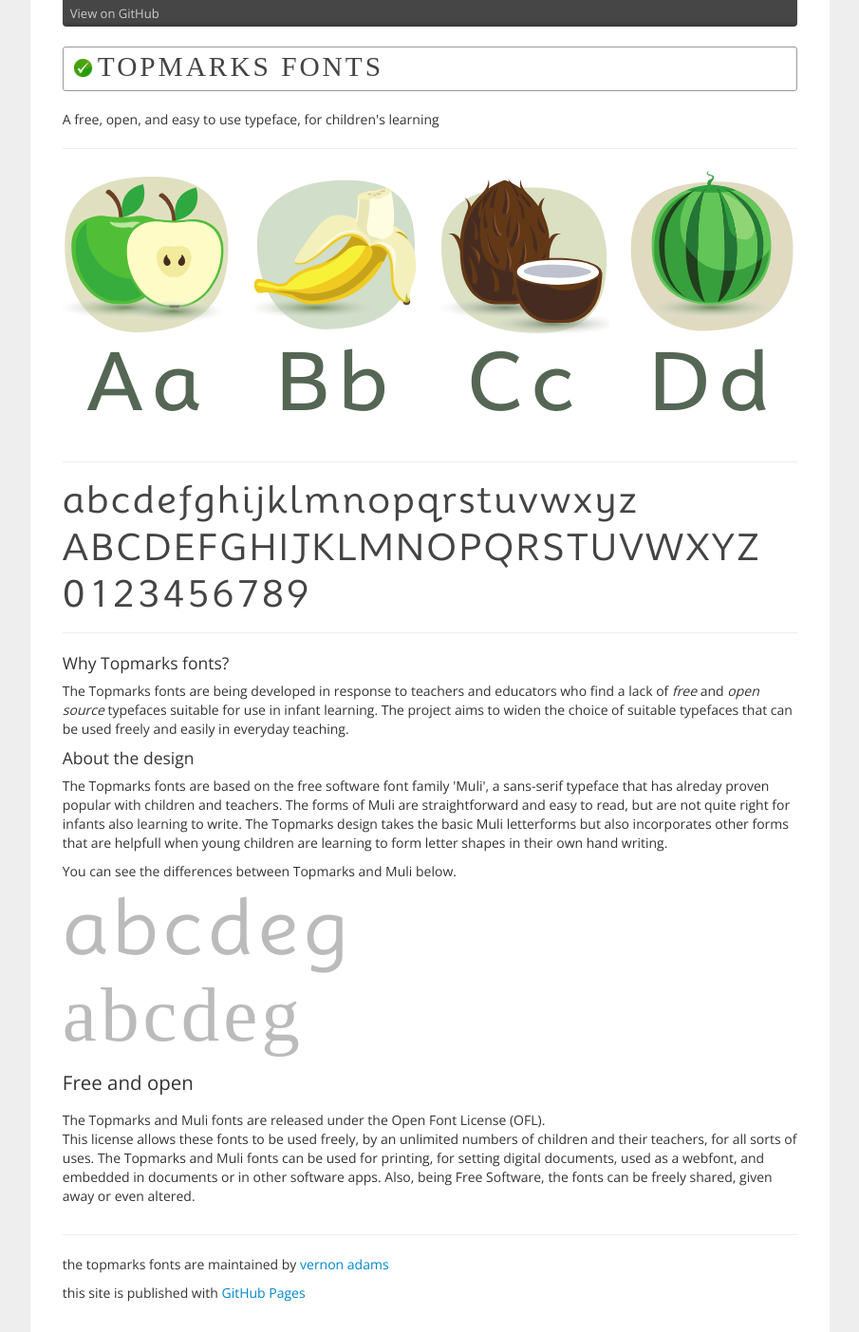
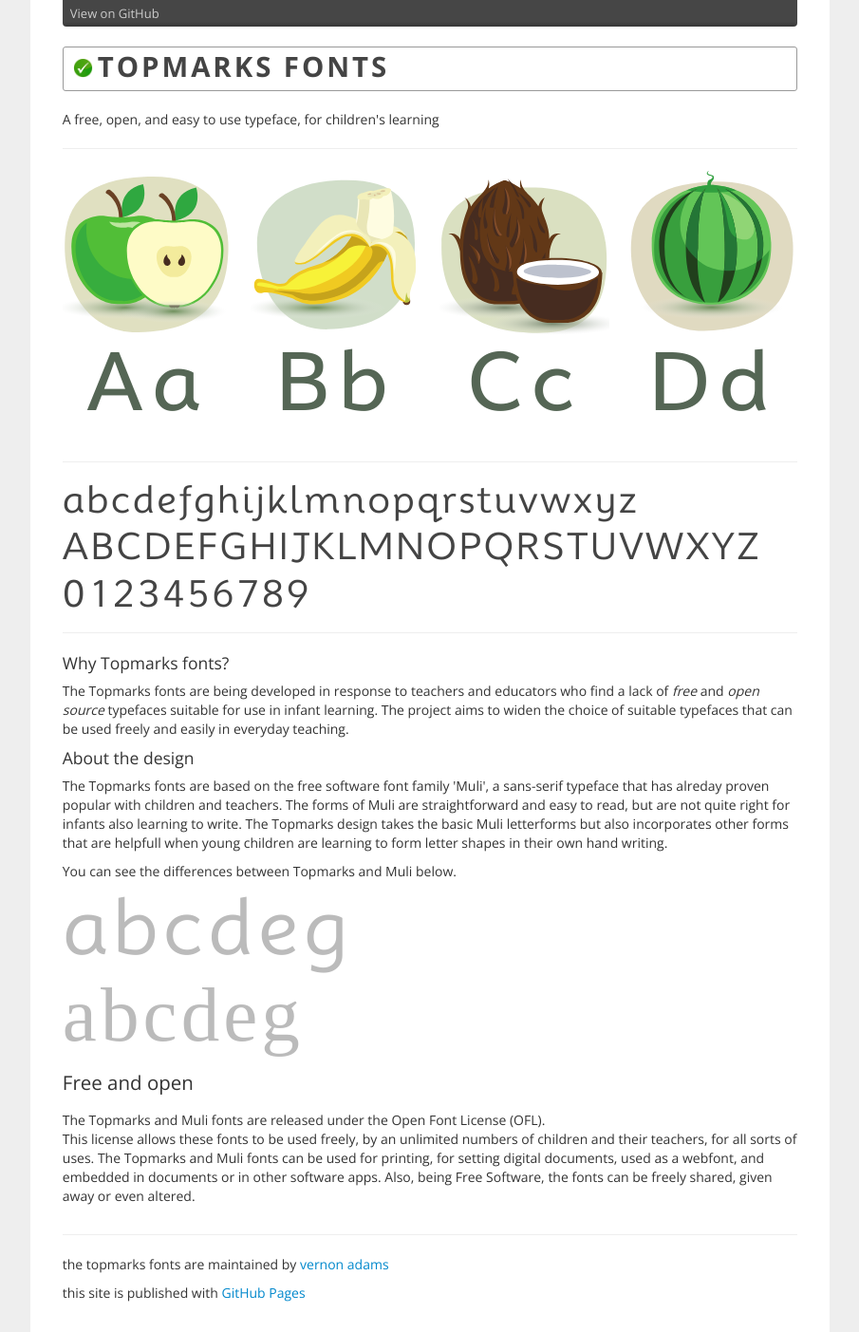
Before and after one commit to vernnobile/topmarks, a Jekyll site: the page built from index.html, in a window 1280 px wide. Shown: the whole page at 95% size, without its empty margins (187-1092 px from the left). Built offline with Jekyll 4.4.1, drawn with Linux system fonts in a browser that asks for light colours; some web fonts are replaced.

Commit message:
Update stylesheet.css

```diff
--- a/stylesheets/stylesheet.css
+++ b/stylesheets/stylesheet.css
@@ -25,13 +25,13 @@
 
 .navbar {
   text-transform:uppercase;
-  font-family:'mulimedium';
+  font-family:'Open Sans';
   margin-bottom: 0px;
   overflow: visible;
   color: #444444;
   font-size: 2.1em;
   margin-top: 21px;
-  /*font-weight: 700;*/
+  font-weight: 700;
   letter-spacing: 0.1em;
 }
 
```
